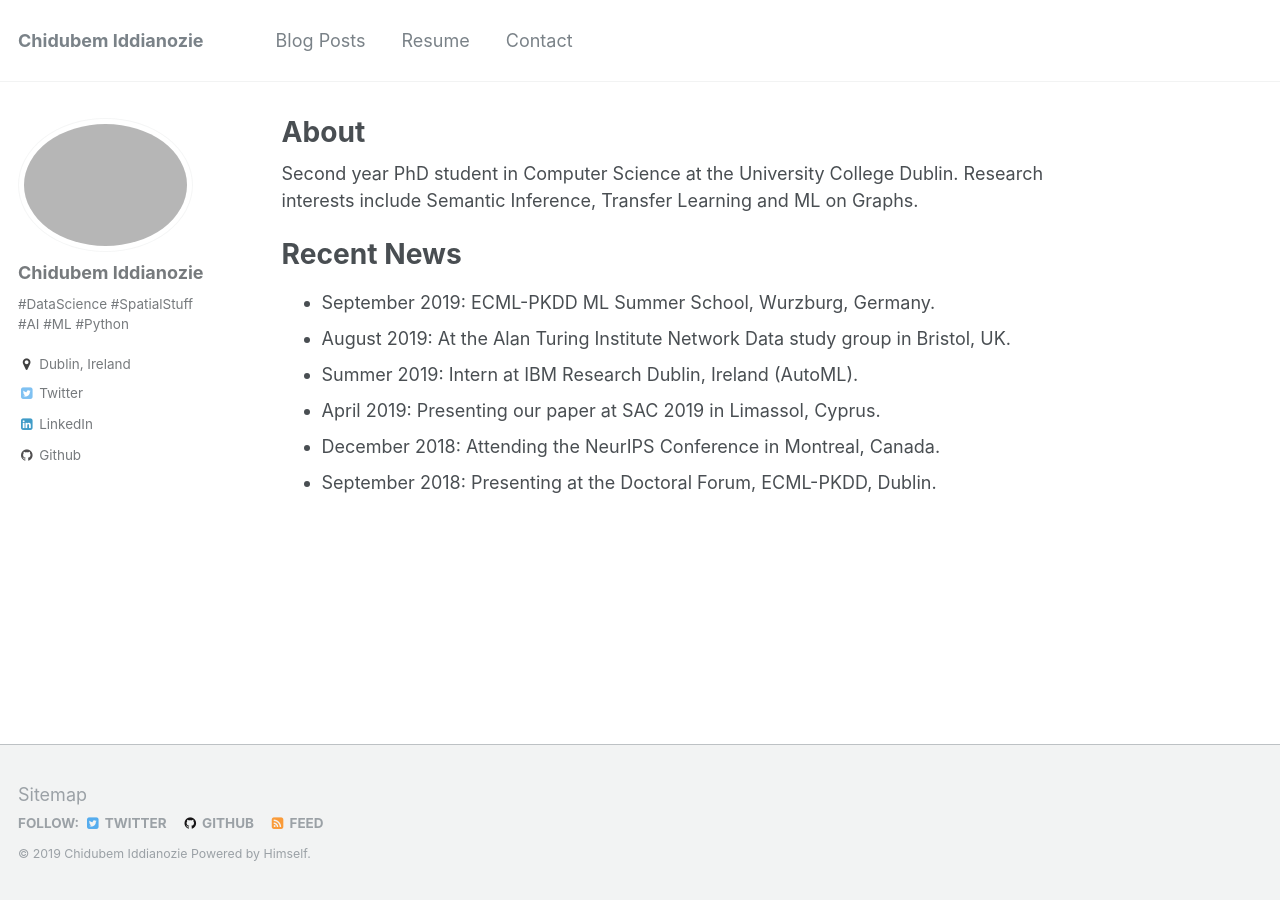
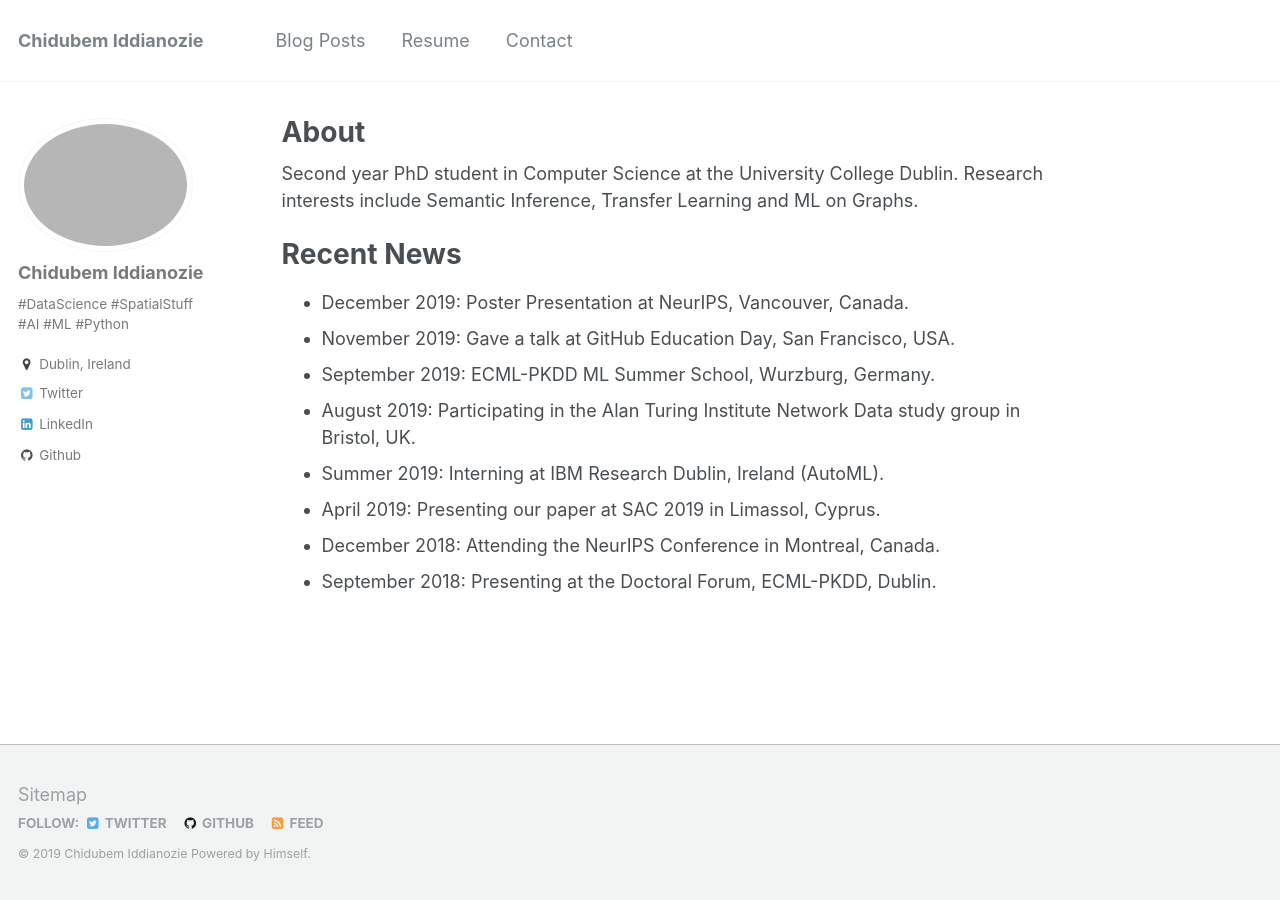
Before and after one commit to chiddianozie/chidubem-iddianozie, a Jekyll site: the page built from _pages/about.md, in a window 1280 px wide. Built offline with Jekyll 4.4.1, drawn with Linux system fonts in a browser that asks for light colours.

Commit message:
updated about me

```diff
--- a/_pages/about.md
+++ b/_pages/about.md
@@ -12,10 +12,11 @@ Second year PhD student in Computer Science at the University College Dublin. Re
 
 
 # Recent News
-<!-- - November 2019: Giving a talk at GitHub Universe Education Day, San Francisco, USA. -->
+- December 2019: Poster Presentation at NeurIPS, Vancouver, Canada.
+- November 2019: Gave a talk at GitHub Education Day, San Francisco, USA.
 - September 2019: ECML-PKDD ML Summer School, Wurzburg, Germany.
-- August 2019: At the Alan Turing Institute Network Data study group in Bristol, UK.
-- Summer 2019: Intern at IBM Research Dublin, Ireland (AutoML).
+- August 2019: Participating in the Alan Turing Institute Network Data study group in Bristol, UK.
+- Summer 2019: Interning at IBM Research Dublin, Ireland (AutoML).
 - April 2019: Presenting our paper at SAC 2019 in Limassol, Cyprus.
 - December 2018: Attending the NeurIPS Conference in Montreal, Canada.
 - September 2018: Presenting at the Doctoral Forum, ECML-PKDD, Dublin.
```
Also changed, not shown: 2 other files.
